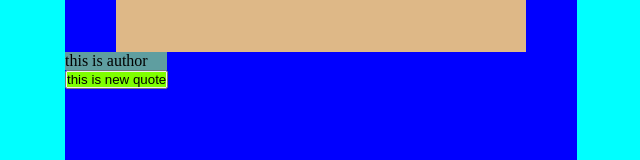
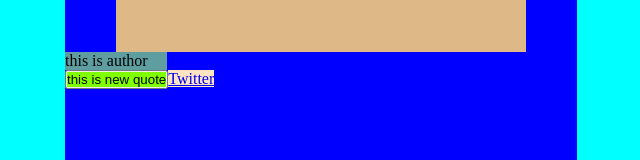
Before and after one commit to deepelegant99/random_quote_machine, a React (Create React App) app: page / in a window 1280 px wide. Shown: the part 380-540 px from the top of the page, without its empty margins (319-959 px from the left). Built offline with nearby package versions, Linux system fonts and the light colour scheme.

Commit message:
Added twitter option in the html, and css

```diff
--- a/src/App.js
+++ b/src/App.js
@@ -11,7 +11,9 @@ function App() {
         <button>
           <div id="new-quote">this is new quote</div>
         </button>
-        <a id="tweet-quote"></a>
+        <a id="tweet-quote" target="_blank" href="twitter.com/intent/tweet">
+          Twitter
+        </a>
       </div>
     </>
   );
--- a/src/css/App.css
+++ b/src/css/App.css
@@ -42,4 +42,8 @@ body #root #quote-box #author {
 body #root #quote-box button #new-quote {
   background-color: chartreuse;
 }
+
+body #root #quote-box #tweet-quote {
+  background-color: bisque;
+}
 /*# sourceMappingURL=App.css.map */
--- a/src/css/App.scss
+++ b/src/css/App.scss
@@ -35,6 +35,10 @@ body {
           }
       }
 
+      #tweet-quote{
+        background-color: bisque;
+      }
+
     }
   }
 }
```
Also changed, not shown: 1 other file (tests, documents, lock files or other folders).
